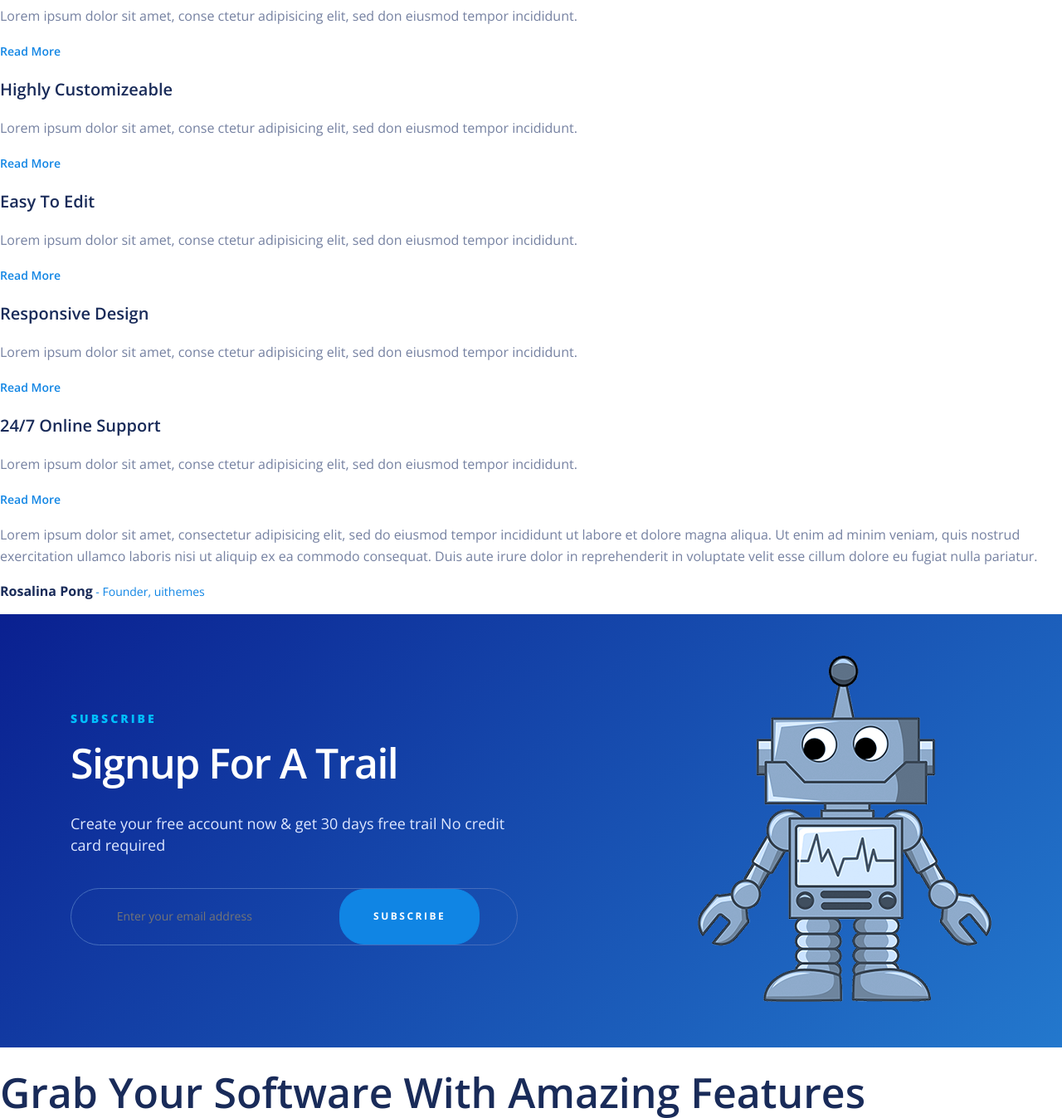
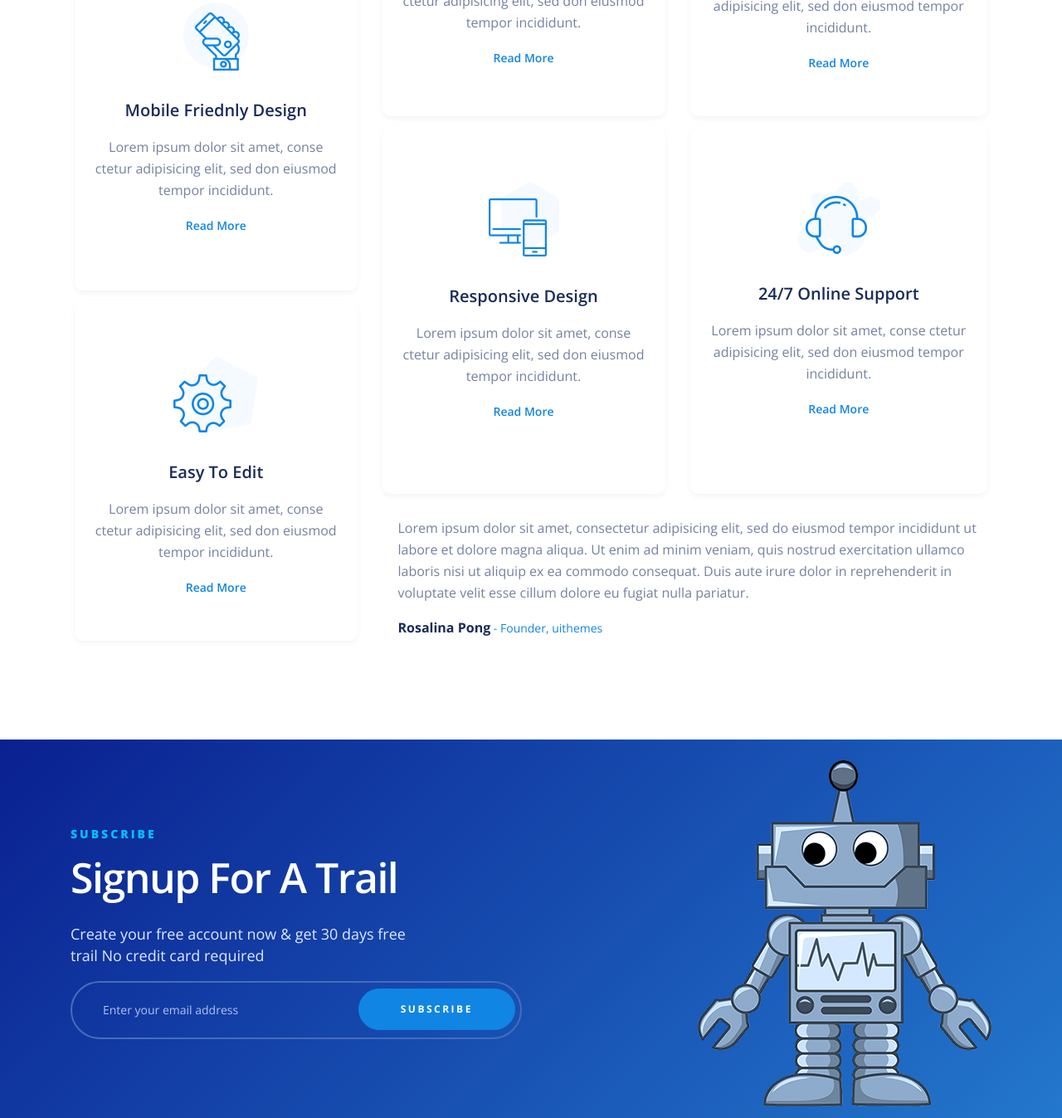
Before and after one commit to liamina027/Limpon, a plain HTML site: page index.html in a window 1280 px wide. Shown: the part 1629-2976 px from the top of the page at 83% size. Drawn offline with nearby package versions, Linux system fonts and the light colour scheme.

Commit message:
html, css

```diff
--- a/css/style.css
+++ b/css/style.css
@@ -63,7 +63,10 @@ h1 {
 .page-stat .title-50 {
     max-width: 500px;
 }
-.page-grid .title-50>span, .page-subscribe .title-50>span {
+.page-grid .title-40 {
+    letter-spacing: -0.3px;
+}
+.page-grid .title-40>span, .page-subscribe .title-50>span {
     font-size: 14px;
 }
 .page-subscribe .title-50>span {
@@ -72,7 +75,7 @@ h1 {
 .page-subscribe .title-50 {
     color: #fff;
     margin: 0;
-    margin-bottom: 30px;
+    margin-bottom: 25px;
 }
 
 .wrap {
@@ -95,6 +98,12 @@ h1 {
 .btn-primary:hover {
     color: #1085e4;
     background-color: transparent;
+}
+.box-subscribe-user .btn-primary {
+    position: absolute;
+    top: 9px;
+    right: 8px;
+    padding: 17px 50px;
 }
 .btn-secondary {
     font-size: 12px;
@@ -210,10 +219,59 @@ h1 {
 }
 
 /*PAGE-GRID*/
+.grid {
+    display: grid;
+    grid-template-areas:
+        "a c d"
+        "b c d"
+        "b f g"
+        "e f g"
+        "e h h";
+    max-width: 1100px;
+    margin: 0 auto;
+    align-content: space-between;
+}
+.grid-title {
+    grid-area: a;
+}
+.grid-item-1 {
+    grid-area: b;
+}
+.grid-item-2 {
+    grid-area: c;
+}
+.grid-item-3 {
+    grid-area: d;
+}
+.grid-item-4 {
+    grid-area: e;
+}
+.grid-item-5 {
+    grid-area: f;
+}
+.grid-item-6 {
+    grid-area: g;
+}
+.grid-text {
+    grid-area: h;
+    margin-left: 49px;
+}
+.grid-item {
+    text-align: center;
+    box-shadow: 0 3px 7px #f4f4f4;
+    border-radius: 10px;
+    margin-bottom: 12px;
+    margin-left: 30px;
+    padding: 67px 21px 51px;
+}
+.grid-item-1, .grid-item-4 {
+    margin-left: 0;
+}
 .grid-item h3 {
     font-size: 20px;
     font-weight: 600;
     color: #192b59;
+    margin-bottom: 18px;
 }
 .grid-item a {
     font-size: 14px;
@@ -230,38 +288,77 @@ h1 {
     font-weight: 400;
     color: #1085e4;
 }
+.grid-icon {
+    background-repeat: no-repeat;
+    display: block;
+    margin: 0 auto 35px;
+}
+.grid-icon-1 {
+    background: url("../img/grid-icon-1.png");
+    width: 79px;
+    height: 82px;
+}
+.grid-icon-2 {
+    background: url("../img/grid-icon-2.png");
+    width: 73px;
+    height: 79px;
+}
+.grid-icon-3 {
+    background: url("../img/grid-icon-3.png");
+    width: 89px;
+    height: 85px;
+}
+.grid-icon-4 {
+    background: url("../img/grid-icon-4.png");
+    width: 102px;
+    height: 92px;
+}
+.grid-icon-5 {
+    background: url("../img/grid-icon-5.png");
+    width: 85px;
+    height: 90px;
+}
+.grid-icon-6 {
+    background: url("../img/grid-icon-6.png");
+    width: 100px;
+    height: 87px;
+}
 
 /*PAGE-SUBSCRIBE*/
 .box-subscribe {
     display: flex;
     justify-content: space-between;
     align-items: center;
-    max-width: 1110px;
-    margin: 0 auto;
 }
-.info-subscribe {
-    flex-basis: 440px;
+.box-subscribe-child {
+    flex-basis: 49%;
 }
-.info-subscribe p {
+.box-subscribe-text {
     font-size: 18px;
     color: #dfe8ff;
+    width: 437px;
 }
-.form-subscribe{
-    border: 1px solid #456dbd;
-    border-radius: 37px;
-    width: 537px;
-    height: 67px;
-    margin-top: 39px;
-    display: flex;
-    justify-content: space-around;
+.box-subscribe-user{
+    position: relative;
 }
-.form-subscribe input[type="email"] {
+.box-subscribe-user input {
+    border: 2px solid #456dbd;
+    border-radius: 45px;
     background-color: transparent;
-    border: none;
     color: #b1c3ee;
     font-size: 14px;
-    padding-left: 10px;
+    padding: 25px 230px 25px 37px;
+    display: block;
+    width: 100%;
+    box-sizing: border-box;
 }
+.box-subscribe-user input:focus, .box-subscribe-user .btn-primary:focus {
+    outline: none;
+}
+.box-subscribe-user input::-webkit-input-placeholder {color:#b1c3ee;}
+.box-subscribe-user input::-moz-placeholder          {color:#b1c3ee;}
+.box-subscribe-user input:-moz-placeholder           {color:#b1c3ee;}
+.box-subscribe-user input:-ms-input-placeholder      {color:#b1c3ee;}
 
 /*PAGE-SOFTWARE*/
 .page-software dt {
@@ -428,6 +525,9 @@ h1 {
     background-size: cover;
     padding: 106px 0 99px 0;
 }
+.page-grid {
+    padding: 86px 0 107px;
+}
 .page-subscribe {
     background: rgba(10,32,144,1);
     background: -moz-linear-gradient(-45deg, rgba(10,32,144,1) 0%, rgba(35,120,205,1) 100%);
@@ -437,7 +537,7 @@ h1 {
     background: -ms-linear-gradient(-45deg, rgba(10,32,144,1) 0%, rgba(35,120,205,1) 100%);
     background: linear-gradient(135deg, rgba(10,32,144,1) 0%, rgba(35,120,205,1) 100%);
     filter: progid:DXImageTransform.Microsoft.gradient( startColorstr='#0a2090', endColorstr='#2378cd', GradientType=1 );
-    padding: 50px 0 55px 0;
+    padding: 25px 0 28px 0;
 }
 .page-stat, .page-screen {
     background-color: #edf6ff;
--- a/index.html
+++ b/index.html
@@ -62,44 +62,44 @@
     <!--Блок 3-->
     <div class = "page-grid"><!--Границы блока-->
         <div class = "grid"><!--Грид-->
-            <h2 class="title-50"><span>Features</span> Best Features Ever Seen </h2>
-            <div class = "grid-item"> <!--Подблок-->
-                <div></div><!--Иконка-->
+            <h2 class="title-40 grid-title"><span>Features</span> Best Features Ever Seen </h2>
+            <div class = "grid-item grid-item-1"> <!--Подблок-->
+                <div class="grid-icon grid-icon-1"></div>
                 <h3>Mobile Friednly Design</h3>
                 <p>Lorem ipsum dolor sit amet, conse
                         ctetur adipisicing elit, sed don eiusmod tempor incididunt.</p>
                 <a href="">Read More</a>
             </div>
-            <div class = "grid-item"><!--Подблок-->
-                <div></div><!--Иконка-->
+            <div class = "grid-item grid-item-2"><!--Подблок-->
+                <div class="grid-icon grid-icon-2"></div>
                 <h3>Well Documented</h3>
                 <p>Lorem ipsum dolor sit amet, conse
                         ctetur adipisicing elit, sed don eiusmod tempor incididunt.</p>
                 <a href="">Read More</a>
             </div>
-            <div class = "grid-item"><!--Подблок-->
-                <div></div><!--Иконка-->
+            <div class = "grid-item grid-item-3"><!--Подблок-->
+                <div class="grid-icon grid-icon-3"></div>
                 <h3>Highly Customizeable</h3>
                 <p>Lorem ipsum dolor sit amet, conse
                         ctetur adipisicing elit, sed don eiusmod tempor incididunt.</p>
                 <a href="">Read More</a>
             </div>
-            <div class = "grid-item"><!--Подблок-->
-                <div></div><!--Иконка-->
+            <div class = "grid-item grid-item-4"><!--Подблок-->
+                <div class="grid-icon grid-icon-4"></div>
                 <h3>Easy To Edit</h3>
                 <p>Lorem ipsum dolor sit amet, conse
                         ctetur adipisicing elit, sed don eiusmod tempor incididunt.</p>
                 <a href="">Read More</a>
             </div>
-            <div class = "grid-item"><!--Подблок-->
-                <div></div><!--Иконка-->
+            <div class = "grid-item grid-item-5"><!--Подблок-->
+                <div class="grid-icon grid-icon-5"></div>
                 <h3>Responsive Design</h3>
                 <p>Lorem ipsum dolor sit amet, conse
                         ctetur adipisicing elit, sed don eiusmod tempor incididunt.</p>
                 <a href="">Read More</a>
             </div>
-            <div class = "grid-item"><!--Подблок-->
-                <div></div><!--Иконка-->
+            <div class = "grid-item grid-item-6"><!--Подблок-->
+                <div class="grid-icon grid-icon-6"></div>
                 <h3>24/7 Online Support</h3>
                 <p>Lorem ipsum dolor sit amet, conse
                         ctetur adipisicing elit, sed don eiusmod tempor incididunt.</p>
@@ -114,11 +114,11 @@
 
     <!--Блок 4-->
     <div class = "page-subscribe"><!--Фон-->
-        <div class = "box-subscribe"><!--Контейнер-->
-            <div class = "info-subscribe"><!--Левый столбец-->
+        <div class = "wrap box-subscribe"><!--Контейнер-->
+            <div class = "box-subscribe-child"><!--Левый столбец-->
                 <h2 class = "title-50"><span>Subscribe</span> Signup For A Trail</h2>
-                <p>Create your free account now & get 30 days free trail No credit card required</p>
-                <div class="form-subscribe">
+                <p class = "box-subscribe-text">Create your free account now & get 30 days free trail No credit card required</p>
+                <div class="box-subscribe-user">
                     <input type="email" placeholder="Enter your email address">
                     <button type="submit" class = "btn-primary">Subscribe</button>
                 </div>
```
Also changed, not shown: img/grid-icon-1.png (renamed from img/features-icon1.png), img/grid-icon-2.png (renamed from img/features-icon2.png), img/grid-icon-3.png (renamed from img/features-icon3.png), img/grid-icon-4.png (renamed from img/features-icon4.png), img/grid-icon-5.png (renamed from img/features-icon5.png), img/grid-icon-6.png (renamed from img/features-icon6.png), img/subscription-bg.png (deleted).
